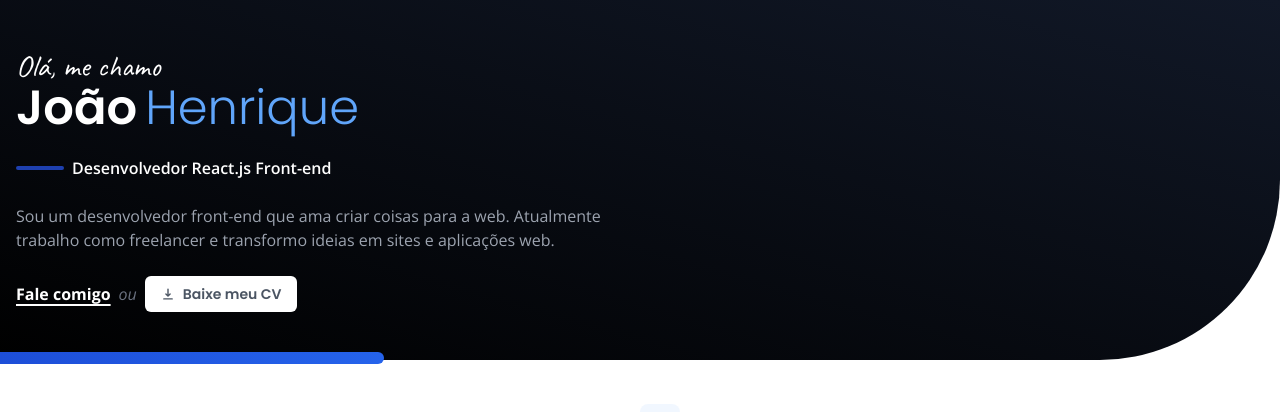
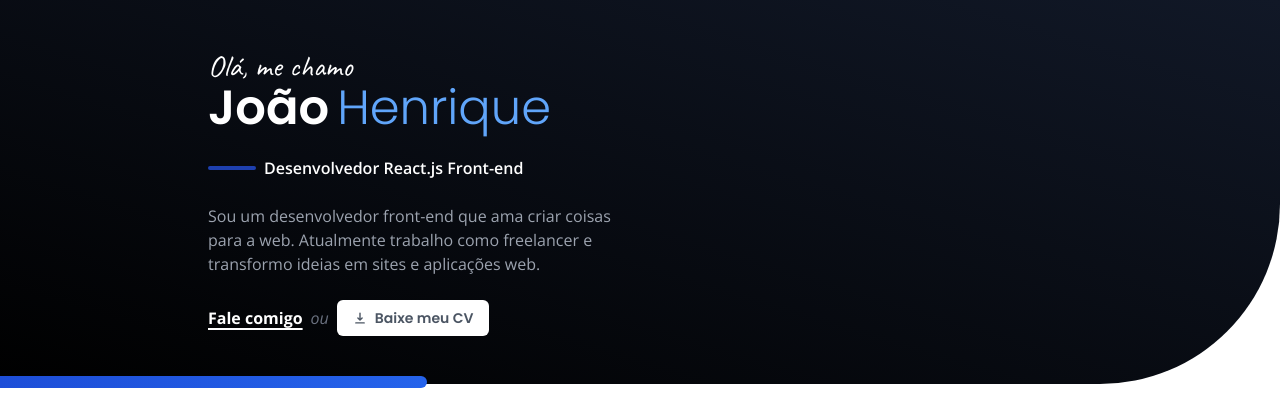
Before and after one commit to DevSamurai/react-portfolio, a React (Vite) app: page / in a window 1280 px wide. Shown: the top 412 px of the page. Built offline with nearby package versions, Linux system fonts and the light colour scheme.

Commit message:
adjusted hero

```diff
--- a/src/components/Hero.tsx
+++ b/src/components/Hero.tsx
@@ -4,7 +4,7 @@ export default function Hero() {
   return (
     <>
       <section className="rounded-br-[80px] bg-gradient-to-tr from-black to-gray-900 text-white md:rounded-br-[180px]">
-        <div className="container mx-auto flex max-w-7xl flex-col-reverse p-4 py-12 md:flex-row">
+        <div className="container mx-auto flex max-w-4xl flex-col-reverse p-4 py-12 md:flex-row">
           <div className="basis-1/2">
             <h1 className="mb-6 text-center md:text-left">
               <span className="block font-handwriting text-3xl">
@@ -48,10 +48,10 @@ export default function Hero() {
             </div>
           </div>
 
-          <div className="basis-1"></div>
+          <div className="basis-1/2"></div>
         </div>
       </section>
-      <div className="absolute left-0 -mt-2 h-3 w-1/2 rounded-r-full bg-gradient-to-r from-blue-700 to-blue-600 md:w-96" />
+      <div className="absolute left-0 -mt-2 h-3 w-1/4 rounded-r-full bg-gradient-to-r from-blue-700 to-blue-600 md:w-1/3" />
     </>
   )
 }
```
